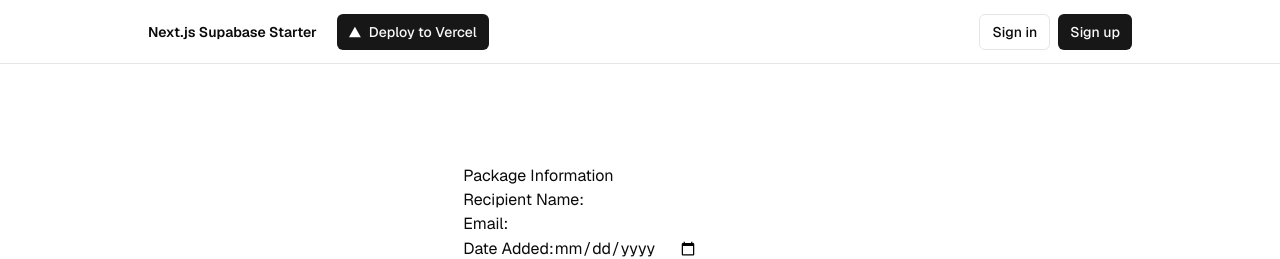
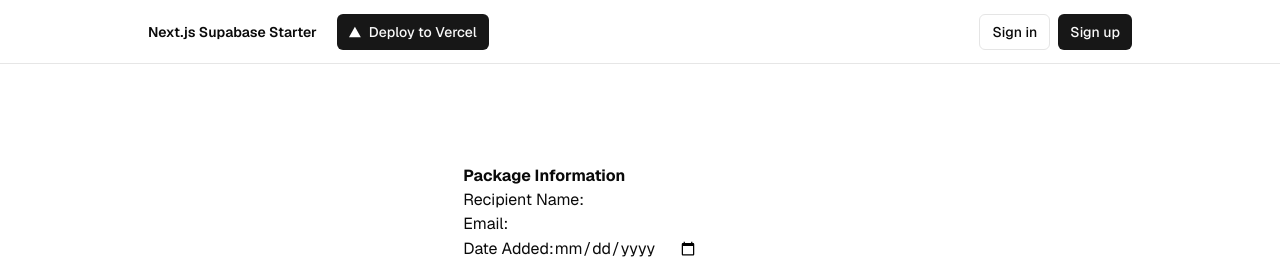
Before and after one commit to rice-apps/mailroom, a Next.js app: page / in a window 1280 px wide. Shown: the top 259 px of the page. Built offline with nearby package versions, Linux system fonts and the light colour scheme; no server answers.

Commit message:
started styles

```diff
--- a/app/checkin/checkin.tsx
+++ b/app/checkin/checkin.tsx
@@ -77,7 +77,7 @@ const PackageInfoForm: React.FC = () => {
 
   return (
     <div>
-      <h2>Package Information</h2>
+      <h1 style={{ fontWeight: 'bold' }}>Package Information</h1>
       <form onSubmit={handleSubmit}>
         <label>
           Recipient Name:
--- /dev/null
+++ b/app/checkin/styles.css
@@ -0,0 +1,3 @@
+.bold {
+  font-weight: bold;
+}
```
